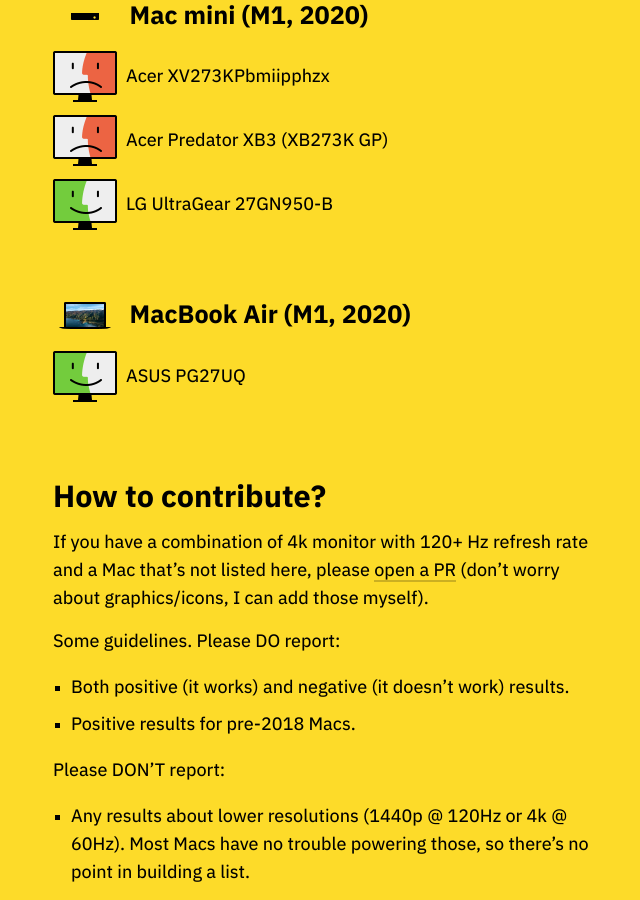
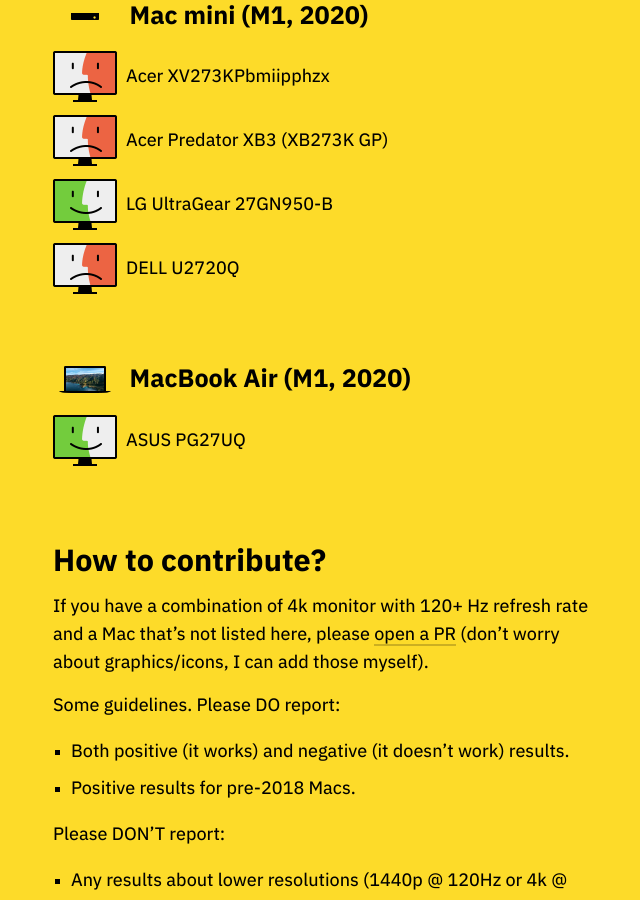
Before and after one commit to tonsky/tonsky.github.io, a Jekyll site: the page built from _posts/2021-02-24-monitors-mac.md, in a window 1280 px wide and 900 px high, scrolled down 2044 px. Shown: the whole window, without its empty margins (316-956 px from the left). Built offline with Jekyll 4.4.1, drawn with Linux system fonts in a browser that asks for light colours.

Commit message:
Add 2020 Mini + DELL U2720Q
Love the project. Wanted to toss my partial success in the ring.

Model: Mac mini (M1, 2020)
Resolution:	3840 x 2160 (2160p/4K UHD 1 - Ultra High Definition)
UI Looks like:	1920 x 1080 @ 60.00Hz

Screenshots below 👇

```diff
--- a/_posts/2021-02-24-monitors-mac.md
+++ b/_posts/2021-02-24-monitors-mac.md
@@ -64,6 +64,8 @@
 
 <div class="row"><img src="works.png" height=64> <span>LG UltraGear 27GN950-B</span></div>
 
+<div class="row"><img src="doesnt_work.png" height=64> <span>DELL U2720Q</span></div>
+
 ## <img src="air_2020.png" height=32> <span>MacBook Air (M1, 2020)</span>
 
 <div class="row"><img src="works.png" height=64> <span>ASUS PG27UQ</span></div>
```
